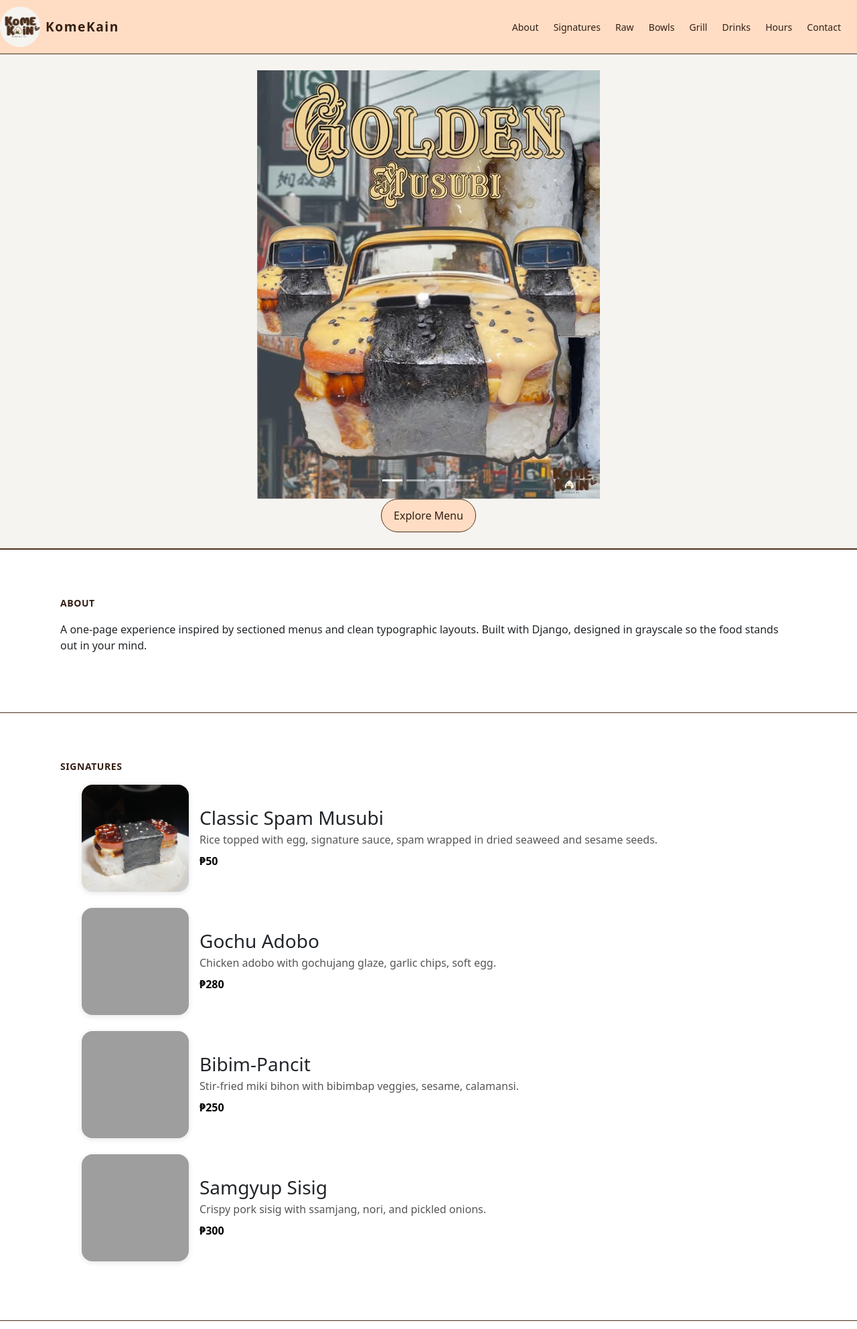
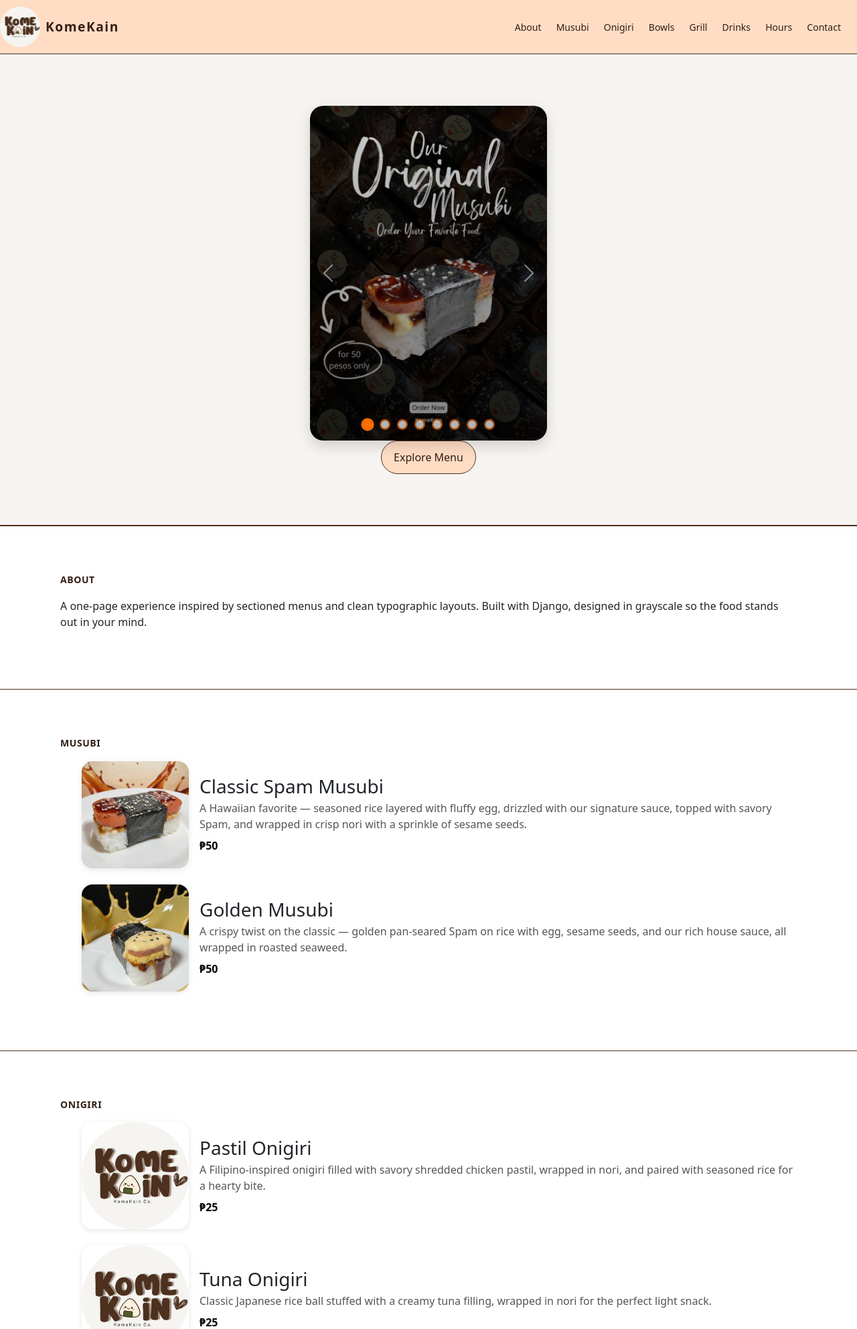
Before and after one commit to Johnry0309/KomeKainPage, a Django app: page / in a window 1280 px wide. Shown: the top 1985 px of the page at 67% size. Run offline with Django 5.2, Linux system fonts and the light colour scheme; grey boxes are pictures that could not be loaded.

Commit message:
Sept 06 2025

```diff
--- a/pages/views.py
+++ b/pages/views.py
@@ -9,40 +9,46 @@ def home(request):
     # -------------------------
     menu_sections = [
         {
-            "anchor": "signatures",
-            "title": "Signatures",
+            "anchor": "Musubi",
+            "title": "Musubi",
             "items": [
                 {
                     "name": "Classic Spam Musubi",
-                    "desc": "Rice topped with egg, signature sauce, spam wrapped in dried seaweed and sesame seeds. ",
+                    "desc": "A Hawaiian favorite — seasoned rice layered with fluffy egg, drizzled with our signature sauce, topped with savory Spam, and wrapped in crisp nori with a sprinkle of sesame seeds.",
                     "price": "₱50",
-                    "photo": "img/Classic1.jpg",
+                    "photo": "img/Classic_Musubi.png",
                     "link": "#",
                 },
                 {
-                    "name": "Gochu Adobo",
-                    "desc": "Chicken adobo with gochujang glaze, garlic chips, soft egg.",
-                    "price": "₱280",
-                    "photo": "img/gochu-adobo.jpg",
-                    "link": "#",
-                },
-                {
-                    "name": "Bibim-Pancit",
-                    "desc": "Stir-fried miki bihon with bibimbap veggies, sesame, calamansi.",
-                    "price": "₱250",
-                    "photo": "img/bibim-pancit.jpg",
-                    "link": "#",
-                },
-                {
-                    "name": "Samgyup Sisig",
-                    "desc": "Crispy pork sisig with ssamjang, nori, and pickled onions.",
-                    "price": "₱300",
-                    "photo": "img/samgyup-sisig.jpg",
+                    "name": "Golden Musubi",
+                    "desc": "A crispy twist on the classic — golden pan-seared Spam on rice with egg, sesame seeds, and our rich house sauce, all wrapped in roasted seaweed.",
+                    "price": "₱50",
+                    "photo": "img/Golden_Musubi.png",
                     "link": "#",
                 },
             ],
         },
-        # Add more sections...
+
+        {
+            "anchor": "Onigiri",
+            "title": "Onigiri",
+            "items": [
+                {
+                    "name": "Pastil Onigiri",
+                    "desc": "A Filipino-inspired onigiri filled with savory shredded chicken pastil, wrapped in nori, and paired with seasoned rice for a hearty bite.",
+                    "price": "₱25",
+                    "photo": "img/komekain-logo.png",
+                    "link": "#",
+                },
+                {
+                    "name": "Tuna Onigiri",
+                    "desc": "Classic Japanese rice ball stuffed with a creamy tuna filling, wrapped in nori for the perfect light snack.",
+                    "price": "₱25",
+                    "photo": "img/komekain-logo.png",
+                    "link": "#",
+                },
+            ],
+        },
     ]
 
     # -------------------------
--- a/templates/index.html
+++ b/templates/index.html
@@ -10,6 +10,7 @@
   <link rel="stylesheet" href="{% static 'css/style.css' %}">
 
   <!-- ✅ Bootstrap CSS -->
+   <!-- ✅ remove this if you want to add -->
   <link href="https://cdn.jsdelivr.net/npm/bootstrap@5.3.3/dist/css/bootstrap.min.css" rel="stylesheet">
 </head>
 <body>
@@ -17,11 +18,11 @@
     <a class="brand" href="#top"><img src="{% static 'img/komekain-logo.png' %}" alt="Logo" class="nav-logo"> KomeKain</a>
     <nav>
       <a href="#about">About</a>
-      <a href="#signatures">Signatures</a>
-      <a href="#rawbar">Raw</a>
-      <a href="#ricebowls">Bowls</a>
-      <a href="#grill">Grill</a>
-      <a href="#drinks">Drinks</a>
+      <a href="#Musubi">Musubi</a>
+      <a href="#Onigiri">Onigiri</a>
+<!-- ✅ remove this if you want to add --> <a href="#ricebowls">Bowls</a>
+<!-- ✅ remove this if you want to add --><a href="#grill">Grill</a>
+<!-- ✅ remove this if you want to add --><a href="#drinks">Drinks</a>
       <a href="#hours">Hours</a>
       <a href="#contact">Contact</a>
     </nav>
@@ -90,7 +91,7 @@
             <a href="{{ item.link }}" class="menu-card">
               <!-- Left: Photo box -->
               <div class="menu-photo-box">
-                <img src="{{ item.photo }}" alt="{{ item.name }}" class="menu-photo" />
+                <img src="{% static item.photo %}" alt="{{ item.name }}" class="menu-photo" />
               </div>
               <!-- Right: Info (name + desc + price) -->
               <div class="menu-info">
@@ -162,3 +163,92 @@
   <script src="https://cdn.jsdelivr.net/npm/bootstrap@5.3.3/dist/js/bootstrap.bundle.min.js"></script>
 </body>
 </html>
+
+<style>
+/* ===== Carousel Wrapper ===== */
+#carouselExample {
+  max-width: 1200px;   /* limit size on big screens */
+  margin: 0 auto;      /* center carousel */
+  border-radius: 20px; /* smooth rounded corners */
+  overflow: hidden;
+  box-shadow: 0 8px 20px rgba(0, 0, 0, 0.15);
+  position: relative;
+}
+
+/* ===== Carousel Item ===== */
+#carouselExample .carousel-item {
+  height: 500px; /* fixed height for smooth transition */
+}
+
+/* ===== Images ===== */
+#carouselExample .carousel-item img {
+  width: 100%;
+  height: 100%;
+  object-fit: cover;   /* crop instead of stretching */
+  object-position: center;
+  transition: transform 0.6s ease-in-out; /* smoother animation */
+}
+
+/* ===== Indicators (dots) ===== */
+.carousel-indicators [data-bs-target] {
+  width: 12px;
+  height: 12px;
+  border-radius: 50%;
+  background-color: #ffffff;
+  border: 2px solid #ff6f00; /* orange food theme */
+  margin: 0 5px;
+  opacity: 0.7;
+  transition: all 0.3s ease;
+}
+
+.carousel-indicators .active {
+  background-color: #ff6f00;
+  opacity: 1;
+  transform: scale(1.2);
+}
+
+/* ===== Captions ===== */
+#carouselExample .carousel-caption {
+  z-index: 2;
+  font-size: 1.5rem;
+  font-weight: bold;
+  color: #fff;
+  text-shadow: 0 3px 8px rgba(0, 0, 0, 0.6);
+}
+
+/* Optional gradient overlay for readability */
+#carouselExample .carousel-item::after {
+  content: "";
+  position: absolute;
+  top: 0;
+  left: 0;
+  width: 100%;
+  height: 100%;
+  background: linear-gradient(to bottom, rgba(0,0,0,0.2), rgba(0,0,0,0.5));
+  z-index: 1;
+}
+
+#carouselExample .carousel-caption {
+  z-index: 2;
+}
+
+/* ===== Responsive Adjustments ===== */
+@media (max-width: 992px) {
+  #carouselExample .carousel-item {
+    height: 400px;
+  }
+  #carouselExample .carousel-caption {
+    font-size: 1.2rem;
+  }
+}
+
+@media (max-width: 576px) {
+  #carouselExample .carousel-item {
+    height: 250px;
+  }
+  #carouselExample .carousel-caption {
+    font-size: 1rem;
+  }
+}
+
+</style>
```
Also changed, not shown: static/images/classicmusubibanner.jpg (added), static/images/classicmusubibanner2.jpg (added), static/images/classicmusubibanner3.jpg (added), static/images/classicmusubibanner4.jpg (added), static/img/Classic_Musubi.png (added), static/img/Golden_Musubi.png (added).
